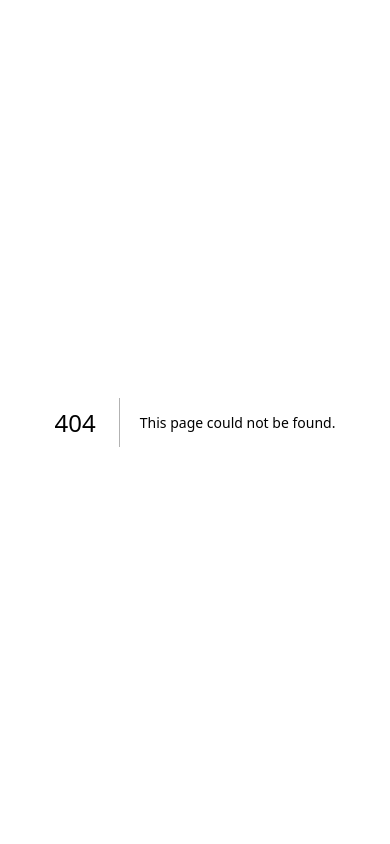
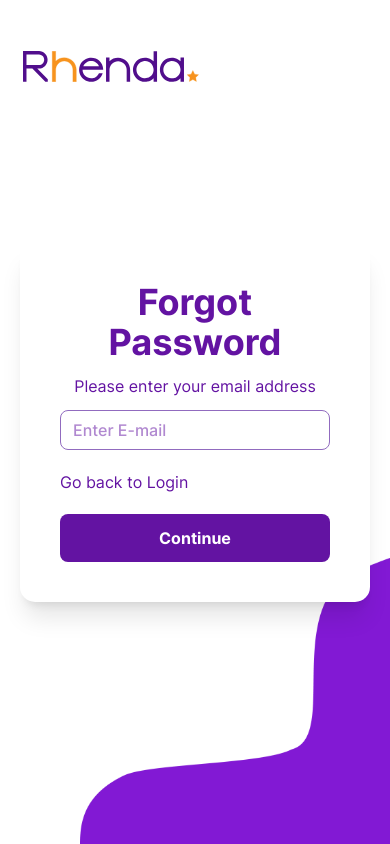
Before and after one commit to chizidotdev/solid-octo-eureka, a Next.js app: page /forgotpassoword in a window 390 px wide. Before the commit this address had no page. Built offline with nearby package versions, Linux system fonts and the light colour scheme.

Commit message:
refactor: setup responsiveness and darkmode on forgotpassword page

```diff
--- a/src/components/Text/index.tsx
+++ b/src/components/Text/index.tsx
@@ -9,10 +9,10 @@ type Props = VariantProps<typeof textStyles> & {
 const textStyles = cva("text-brand-primary_day dark:text-brand-primary_night", {
   variants: {
     intent: {
-      h1: "text-[42px] font-bold",
+      h1: "text-4xl sm:text-[42px] font-bold text-center",
       h2: "",
       h3: "",
-      p: "text-base",
+      p: "text-base font-light",
     },
   },
   defaultVariants: {},
--- a/src/pages/ForgotPassword/index.js
+++ /dev/null
@@ -1,77 +0,0 @@
-import React from "react";
-
-import { Row, Img, Column, Text, Input, Button } from "components";
-import { useNavigate } from "react-router-dom";
-
-const ForgotPasswordPage = () => {
-  const navigate = useNavigate();
-
-  function handleNavigate72() {
-    navigate("/users");
-  }
-  function handleNavigate73() {
-    navigate("/");
-  }
-
-  return (
-    <>
-      <Row className="bg-white_A700 font-inter items-start mx-[auto] lg:pl-[37px] xl:pl-[47px] 2xl:pl-[53px] 3xl:pl-[63px] w-[100%]">
-        <Img
-          src="images/img_starrhendalog.svg"
-          className="lg:h-[23px] xl:h-[29px] 2xl:h-[33px] 3xl:h-[39px] lg:mt-[36px] xl:mt-[46px] 2xl:mt-[52px] 3xl:mt-[62px] w-[13%]"
-          alt="starrhendalog"
-        />
-        <Column
-          className="bg-cover bg-repeat justify-start lg:ml-[46px] xl:ml-[57px] 2xl:ml-[65px] 3xl:ml-[78px] lg:p-[101px] xl:p-[127px] 2xl:p-[143px] 3xl:p-[171px] w-[82%]"
-          style={{ backgroundImage: "url('images/img_vector1.svg')" }}
-        >
-          <Column className="bg-white_A700 items-center justify-start 2xl:mb-[108px] 3xl:mb-[129px] lg:mb-[76px] xl:mb-[96px] 3xl:mt-[105px] lg:mt-[62px] xl:mt-[78px] 2xl:mt-[88px] lg:p-[26px] xl:p-[32px] 2xl:p-[37px] 3xl:p-[44px] rounded-radius15 w-[60%]">
-            <Text
-              className="lg:mt-[5px] xl:mt-[7px] 2xl:mt-[8px] 3xl:mt-[9px] text-purple_800 tracking-ls1 w-[auto]"
-              as="h3"
-              variant="h3"
-            >
-              Forgot Password
-            </Text>
-            <Text
-              className="lg:mt-[12px] xl:mt-[16px] 2xl:mt-[18px] 3xl:mt-[21px] not-italic text-purple_800 w-[auto]"
-              variant="body1"
-            >
-              Please enter your email address
-            </Text>
-            <Column className="justify-start lg:mb-[5px] xl:mb-[7px] 2xl:mb-[8px] 3xl:mb-[9px] lg:mt-[32px] xl:mt-[40px] 2xl:mt-[45px] 3xl:mt-[54px] w-[99%]">
-              <Input
-                className="font-inter font-semibold p-[0] lg:text-[12px] xl:text-[16px] 2xl:text-[18px] 3xl:text-[21px] placeholder:text-purple_800 text-purple_800 w-[100%]"
-                wrapClassName="w-[100%]"
-                type="email"
-                name="LoginBox"
-                placeholder="E-mail"
-                shape="RoundedBorder10"
-                size="sm"
-                variant="OutlinePurple800"
-              ></Input>
-              <Text
-                className="common-pointer font-inter font-normal italic lg:ml-[204px] xl:ml-[256px] 2xl:ml-[288px] 3xl:ml-[345px] lg:mt-[46px] xl:mt-[57px] 2xl:mt-[65px] 3xl:mt-[78px] text-purple_800 w-[auto]"
-                as="h5"
-                variant="h5"
-                onClick={handleNavigate73}
-              >
-                Go back to Login
-              </Text>
-              <Button
-                className="common-pointer font-bold font-ptsans xl:mt-[11px] 2xl:mt-[13px] 3xl:mt-[15px] lg:mt-[9px] lg:text-[13px] xl:text-[16px] 2xl:text-[19px] 3xl:text-[22px] text-bluegray_100 text-center w-[100%]"
-                onClick={handleNavigate72}
-                shape="RoundedBorder15"
-                size="md"
-              >
-                Continue
-              </Button>
-            </Column>
-          </Column>
-        </Column>
-      </Row>
-    </>
-  );
-};
-
-export default ForgotPasswordPage;
--- /dev/null
+++ b/src/pages/forgotpassoword.tsx
@@ -0,0 +1,47 @@
+import React from "react";
+
+import { Row, Img, Column, Text, Input, Button } from "@components/index";
+import Link from "next/link";
+import { useRouter } from "next/router";
+
+const ForgotPasswordPage = () => {
+  const { push } = useRouter();
+
+  return (
+    <>
+      <Row className="relative flex h-screen flex-col items-center justify-center overflow-hidden p-5 font-inter">
+        <Img
+          src="images/img_vector1.png"
+          className="absolute bottom-0 -right-20 sm:w-[79%] lg:h-[640px] xl:h-[801px] 2xl:h-[901px] 3xl:h-[1081px]"
+          alt="VectorOne"
+        />
+
+        <Img
+          src="images/img_starrhendalog.svg"
+          className="absolute left-[6%] top-[6%] w-44 lg:h-[23px] xl:h-[29px] 2xl:h-[33px] 3xl:h-[39px]"
+          alt="starrhendalog"
+        />
+
+        <Column className="z-10 flex max-w-lg flex-col items-center justify-center gap-3 rounded-radius15 bg-white_day p-10 text-brand-primary_day shadow-xl dark:bg-white-secondary_night dark:text-brand-primary_night md:w-[50%]">
+          <Text intent="h1">Forgot Password</Text>
+
+          <Text intent="p">Please enter your email address</Text>
+
+          <div className="flex w-full flex-col gap-5">
+            <form className="flex flex-col gap-4">
+              <Input type="email" name="LoginBox" placeholder="Enter E-mail" />
+            </form>
+
+            <Text intent="p">
+              <Link href="/">Go back to Login</Link>
+            </Text>
+
+            <Button onClick={() => push("/users")}>Continue</Button>
+          </div>
+        </Column>
+      </Row>
+    </>
+  );
+};
+
+export default ForgotPasswordPage;
```
Also changed, not shown: src/components/index.tsx (renamed from src/components/index.js).
